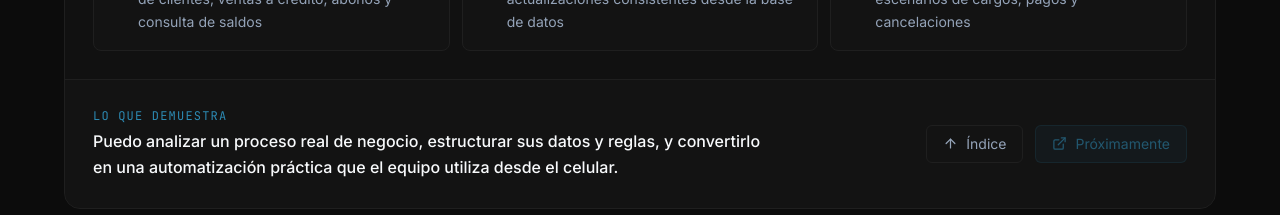
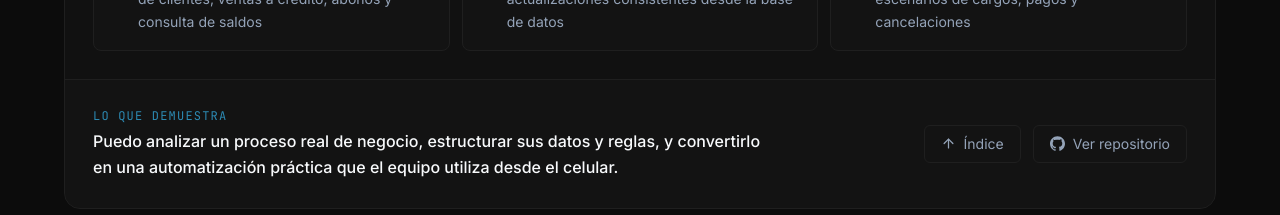
Before and after one commit to Donatohernandez/Portafolio-Donato, a Next.js app: page / in a window 1280 px wide. Shown: the part 3240-3455 px from the top of the page. Built offline with nearby package versions, Linux system fonts and the light colour scheme.

Commit message:
fix: actualizar botones de proyectos del portafolio

```diff
--- a/src/data/content.ts
+++ b/src/data/content.ts
@@ -83,6 +83,7 @@ export const projects = [
     ],
     proof:
       "Puedo analizar un proceso real de negocio, estructurar sus datos y reglas, y convertirlo en una automatización práctica que el equipo utiliza desde el celular.",
+    github: "https://github.com/Donatohernandez/materiales-san-rafael",
     live: "#",
     liveLabel: "Caso de estudio próximamente",
     comingSoon: true,
--- a/src/sections/Work.tsx
+++ b/src/sections/Work.tsx
@@ -249,11 +249,7 @@ export function Work() {
                           <SiGithub size={15} /> Ver repositorio
                         </a>
                       )}
-                      {project.comingSoon ? (
-                        <span aria-disabled="true" className="flex cursor-not-allowed select-none items-center gap-2 rounded-md border border-accent/20 bg-accent/10 px-4 py-2 text-sm text-accent opacity-40">
-                          <ExternalLink size={15} /> Próximamente
-                        </span>
-                      ) : (
+                      {!project.comingSoon && project.live !== "#" && (
                         <a href={project.live} target="_blank" rel="noopener noreferrer" aria-label={`Ver ${project.name}`} className="flex items-center gap-2 rounded-md border border-accent/20 bg-accent/10 px-4 py-2 text-sm text-accent transition-colors hover:bg-accent/15">
                           <ExternalLink size={15} /> {project.liveLabel ?? "Ver proyecto"}
                         </a>
```
